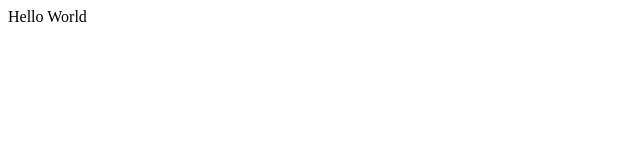
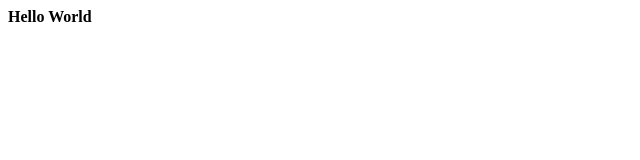
Before and after one commit to Rinlaphas/hello-git, a plain HTML site: page index.html in a window 1280 px wide. Shown: the full height of the page, 0-640 px from the left. Drawn offline with Linux system fonts and the light colour scheme.

Commit message:
edit <b> in index.html

```diff
--- a/index.html
+++ b/index.html
@@ -6,6 +6,6 @@
         <title>Document</title>
     </head>
     <body>
-        Hello World
+        <b>Hello World</b>
     </body>
     </html>
```
